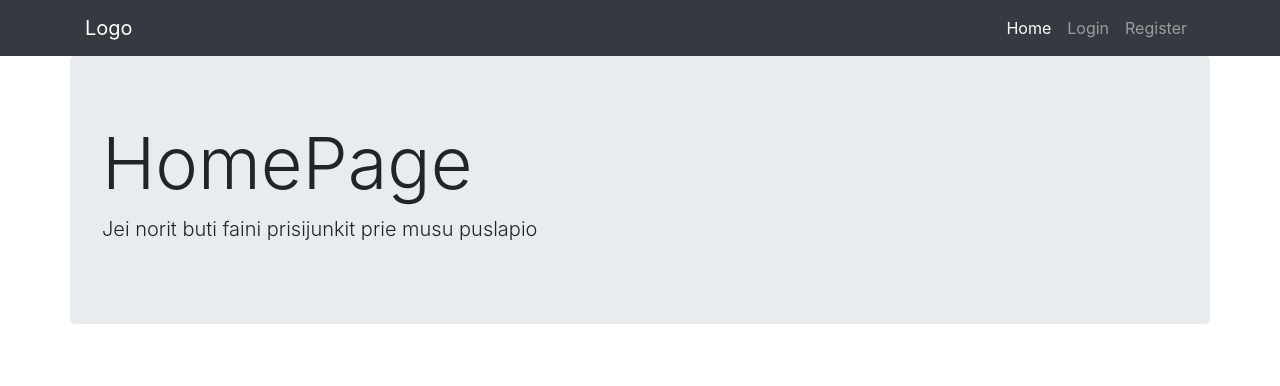
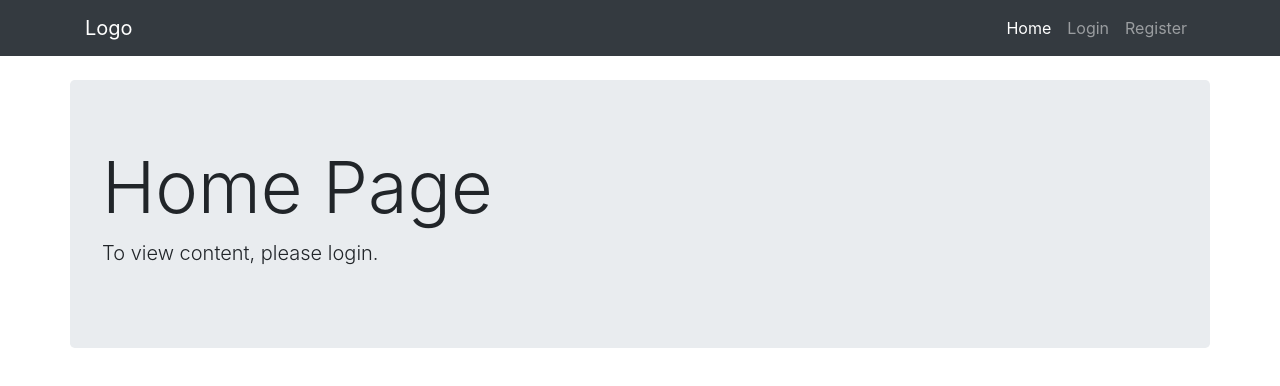
Before and after one commit to OvidijusE/react-13-14-class-node-auth-react, a React (Create React App) app: page / in a window 1280 px wide. Shown: the top 386 px of the page. Built offline with nearby package versions, Linux system fonts and the light colour scheme.

Commit message:
!success

```diff
--- a/src/pages/HomePage.js
+++ b/src/pages/HomePage.js
@@ -4,12 +4,10 @@ function HomePage() {
   const { isUserLoggedIn } = useAuthCtx();
 
   return (
-    <div className='container jumbotron'>
-      <h1 className='display-3'>HomePage</h1>
-      {!isUserLoggedIn && (
-        <p className='lead'>Jei norit buti faini prisijunkit prie musu puslapio</p>
-      )}
-      {isUserLoggedIn && <p className='lead'>Sveiki atvyke</p>}
+    <div className='container jumbotron mt-4'>
+      <h1 className='display-3'>Home Page</h1>
+      {!isUserLoggedIn && <p className='lead'>To view content, please login.</p>}
+      {isUserLoggedIn && <p className='lead'>Sveiki atvyke.</p>}
     </div>
   );
 }
--- a/src/pages/RegisterPage.js
+++ b/src/pages/RegisterPage.js
@@ -19,18 +19,21 @@ function RegisterPage() {
       email: Yup.string().email('Patikrinkite savo email').required(),
       password: Yup.string().min(4, 'Maziausiai 4 simboliai').max(10).required(),
       repeatPassword: Yup.string()
-        .oneOf([Yup.ref('password')], 'Passwords nust match')
-        .required(),
+        .required()
+        .oneOf([Yup.ref('password'), null], 'Passwords must match!'),
     }),
 
     onSubmit: async (values) => {
+      const valuesCopy = { ...values };
+      delete valuesCopy['repeatPassword'];
       console.log('values ===', values);
-      const fetchResult = await myFetch(`${baseUrl}/register`, 'POST', values);
-      if (fetchResult.success) {
-        ctx.register(fetchResult.token, values.email);
+      console.log('valuesCopy ===', valuesCopy);
+      const registerResult = await myFetch(`${baseUrl}/register`, 'POST', valuesCopy);
+      if (registerResult.success) {
+        ctx.login(registerResult.token, values.email);
         history.replace('/login');
       }
-      console.log('fetchResulg ===', fetchResult);
+      console.log('registerResult ===', registerResult);
     },
   });
 
--- a/src/utils.js
+++ b/src/utils.js
@@ -5,7 +5,6 @@ export async function myFetch(url, method = 'GET', data = null) {
     };
     options.method = method === 'POST' ? 'POST' : 'GET';
     options.body = data ? JSON.stringify(data) : null;
-
     const resp = await fetch(url, options);
     const dataInJs = await resp.json();
     return dataInJs;
```
